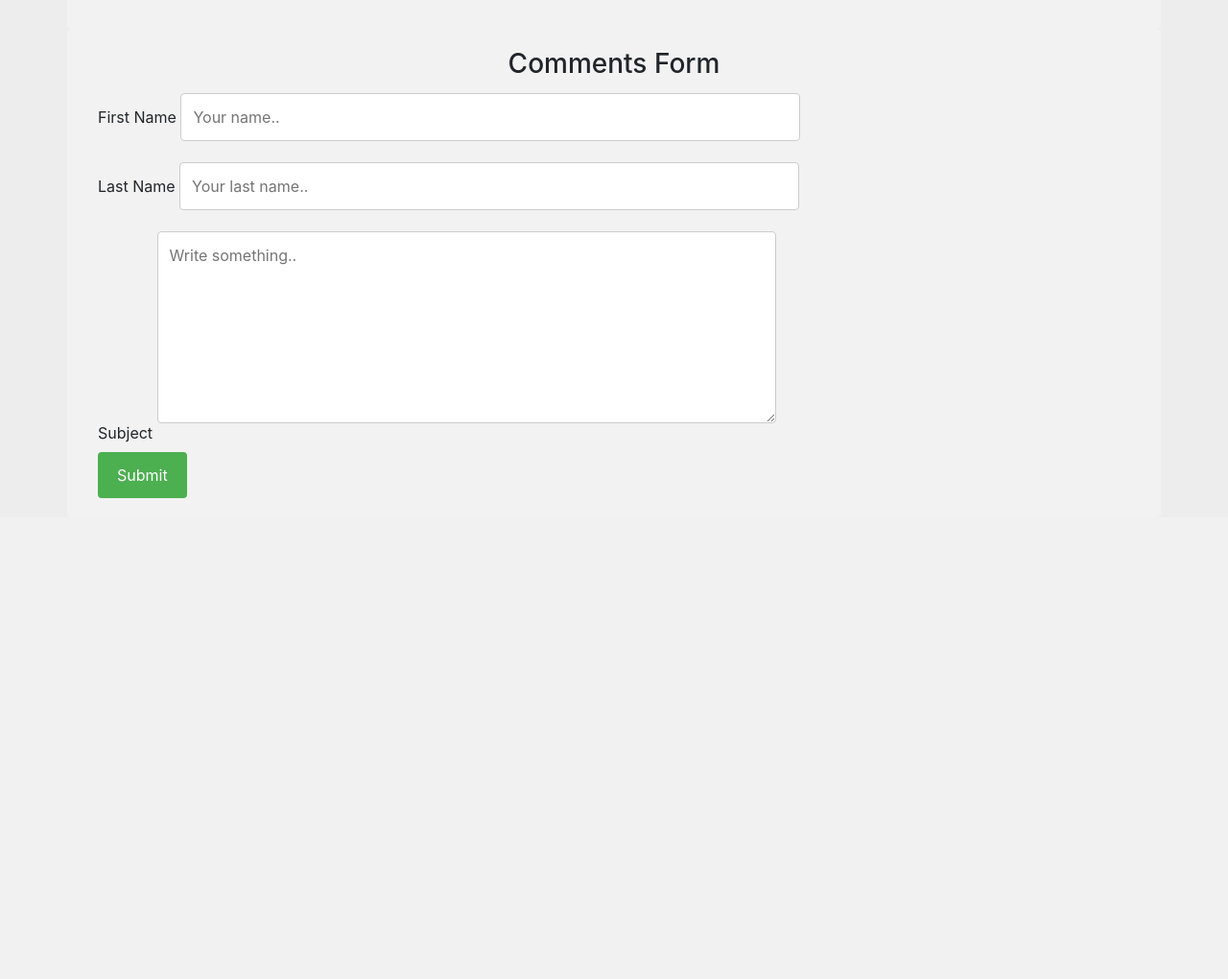
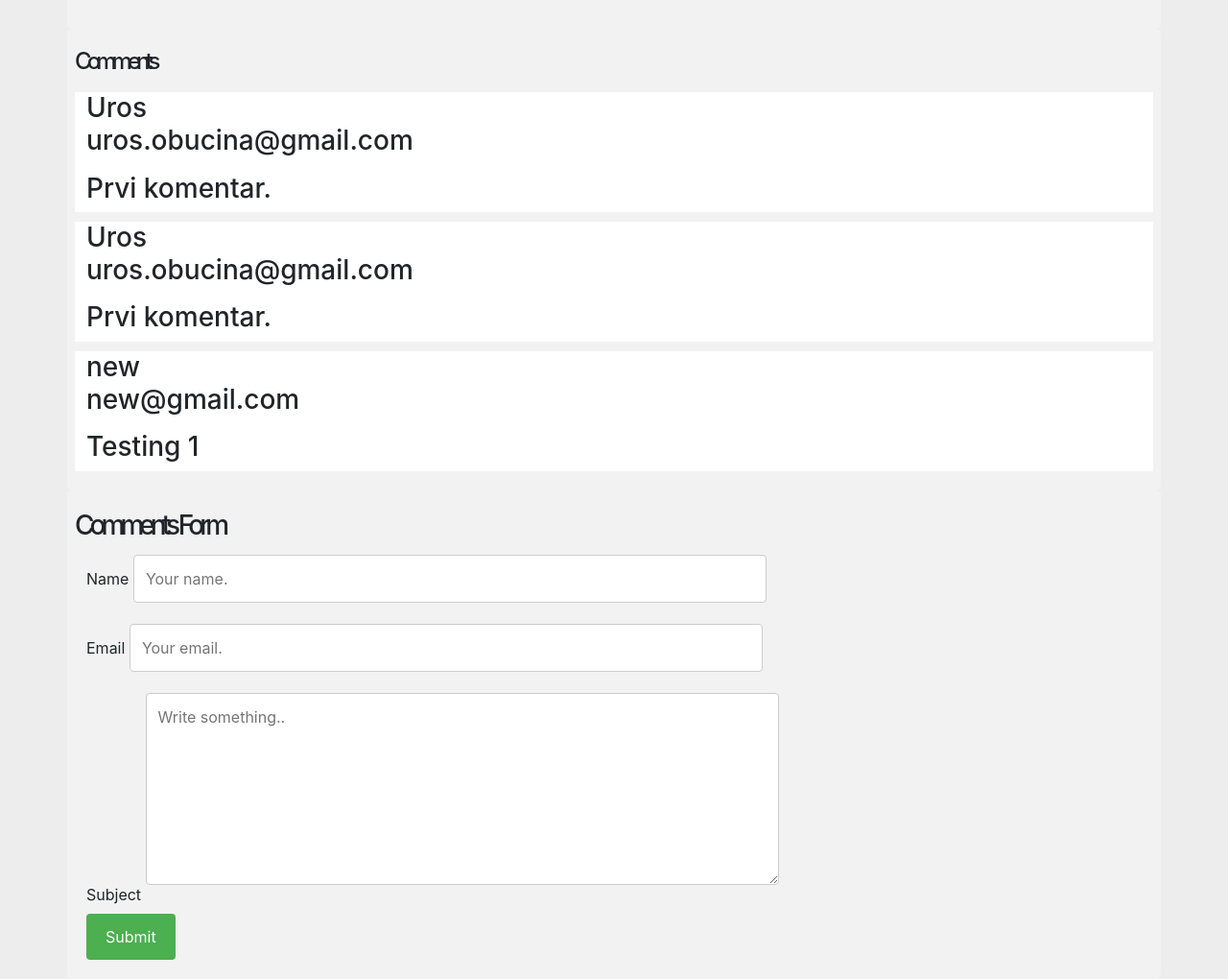
Before and after one commit to urosobucina996/citrus, a PHP site: page / in a window 1280 px wide. Shown: the part 1230-2250 px from the top of the page at 96% size. Before the commit the page ends 1749 px from the top, so only its background shows below. Run offline with PHP 8.4, Linux system fonts and the light colour scheme; data comes from the database, SQL or seed files in the repository; both versions use the stored data as it was after the commit; some libraries are stand-ins or nearby versions.

Commit message:
Ajax for inseting comments and get all comments on main page.

```diff
--- a/css/style.css
+++ b/css/style.css
@@ -193,7 +193,7 @@
   resize: vertical;
 }
 
-input[type=submit] {
+input[type=button] {
   background-color: #4CAF50;
   color: white;
   padding: 12px 20px;
@@ -211,3 +211,11 @@
   background-color: #f2f2f2;
   padding: 20px;
 }
+#comments{
+    text-align:center;
+}
+.comments{
+    background-color:white;
+    margin-top:10px;
+    margin-button:10px;
+}
--- a/index.php
+++ b/index.php
@@ -1,8 +1,8 @@
 <?php
 session_start();
-include('services/product-services.php');
+include('services/data-services.php');
 ?>
-<!doctype html>
+<!DOCTYPE html>
 <html>
 <head>
     <title>Home Page</title>
@@ -41,6 +41,7 @@
             </div>
         </div>
     </div>
+    <!-- Display Products -->
     <div class="col-lg-12 col-xl-12">
         <div class="container">
             <div class="row">
@@ -58,27 +59,50 @@
                 ?>
             </div>
         </div>
-
+        <!-- End display products -->
+        <!-- Display comments -->
+        <div id="comments" class="container">
+            <div class="row">
+                <h4>Comments</h4>
+                <?php foreach(getAllComments() as $value){ ?>
+                <div class="col-lg-12 col-xl-12 comments">
+                <h3> <?php echo $value['name']; ?>
+                    <p><?php echo $value['email'];?></p>
+                    <sapn><?php echo $value['text'];?></span>
+                 </div>
+                <?php
+                }
+                ?>
+            </div>
+        </div>
+        <!-- End comments -->
+        <!-- Form for Comments -->
+        <div class="col-lg-12 col-xl-12">
             <div id="form" class="container">
+                <div class="row">
                     <h3>Comments Form</h3>
                     <form>
                     <div class="col-xs-12">
-                <label for="fname">First Name</label>
-                <input type="text" id="fname" name="firstname" placeholder="Your name..">
+                        <label for="fname">Name</label>
+                        <input type="text" id="fname" name="name" placeholder="Your name." required>
                     </div>
                     <div class="col-xs-12">
-                <label for="lname">Last Name</label>
-                <input type="text" id="lname" name="lastname" placeholder="Your last name..">
+                        <label for="lname">Email</label>
+                        <input type="text" id="femail" name="email" placeholder="Your email." required>
                     </div>
                     <div class="col-xs-12">
                         <label for="subject">Subject</label>
-                <textarea id="subject" name="subject" placeholder="Write something.." style="height:200px"></textarea>
+                        <textarea id="subject" name="subject" placeholder="Write something.." style="height:200px" required></textarea>
                     </div>
                     <div class="col-xs-12">
-                <input type="submit" value="Submit">
+                        <input type="button" onClick="submitForm();" value="Submit">
                     </div>
                     </form>
                 </div>
+            </div>
+        </div>
+        <!-- End Form for Comments -->
+        <!-- Scripts -->
 <script src="https://code.jquery.com/jquery-3.2.1.slim.min.js"
         integrity="sha384-KJ3o2DKtIkvYIK3UENzmM7KCkRr/rE9/Qpg6aAZGJwFDMVNA/GpGFF93hXpG5KkN"
         crossorigin="anonymous"></script>
@@ -90,5 +114,6 @@
         crossorigin="anonymous"></script>
 <script src="https://ajax.googleapis.com/ajax/libs/jquery/3.4.1/jquery.min.js"></script>
 <script src="js/services.js"></script>
+        <!-- End of Scripts -->
 </body>
 </html>
--- a/js/services.js
+++ b/js/services.js
@@ -0,0 +1,21 @@
+function submitForm() {
+    var name = document.getElementById("fname").value;
+    var email = document.getElementById("femail").value;
+    var subject = document.getElementById("subject").value;
+    if(name != '' && email != '' && subject != ''){
+        $.ajax({
+            url: "services/ajax-services.php",
+            method:"POST",
+            data: {name: name, email: email,subject:subject},
+            success: function (result) {
+                    $("#fname").val("");
+                    $("#femail").val("");
+                    $("#subject").val("");
+            },
+            error: function () {
+                console.log('Somethin is bad with request.');
+            }
+        });
+    }
+
+}
--- /dev/null
+++ b/services/data-services.php
@@ -0,0 +1,38 @@
+<?php
+require("database.php");
+
+function getAllProducts(){
+	$conn = connect();
+        $result = [];
+        try{
+            $query = $conn->prepare("SELECT * FROM product");
+            $query->execute();
+            if($query->rowCount()){
+                while($row = $query->fetch(PDO::FETCH_ASSOC)){
+                    $result[] = $row;
+                }
+                return $result;
+            }
+        }catch( PDOException $e ) {
+            die("Problem in query to get products.");
+        }
+}
+
+function getAllComments(){
+	$conn = connect();
+        $result = [];
+        try{
+            $query = $conn->prepare("SELECT * FROM comments where status = 1");
+            $query->execute();
+            if($query->rowCount()){
+                while($row = $query->fetch(PDO::FETCH_ASSOC)){
+                    $result[] = $row;
+                }
+                return $result;
+            }
+        }catch( PDOException $e ) {
+            die("Problem in query to get comments.");
+        }
+}
+
+?>
--- a/services/product-services.php
+++ /dev/null
@@ -1,20 +0,0 @@
-<?php
-require("database.php");
-
-function getAllProducts(){
-	$conn = connect();
-        $result = [];
-        try{
-            $query = $conn->prepare("SELECT * FROM product");
-            $query->execute();
-            if($query->rowCount()){
-                while($row = $query->fetch(PDO::FETCH_ASSOC)){
-                    $result[] = $row;
-                }
-                return $result;
-            }
-        }catch( PDOException $e ) {
-            die("Problem in query to get Mac.");
-        }
-}
-?>
```
Also changed, not shown: citrus_fruits.sql (added, +87 -0 lines), services/ajax-services.php (added, +14 -0 lines). Lines whose indentation alone changed are shown as unchanged.
